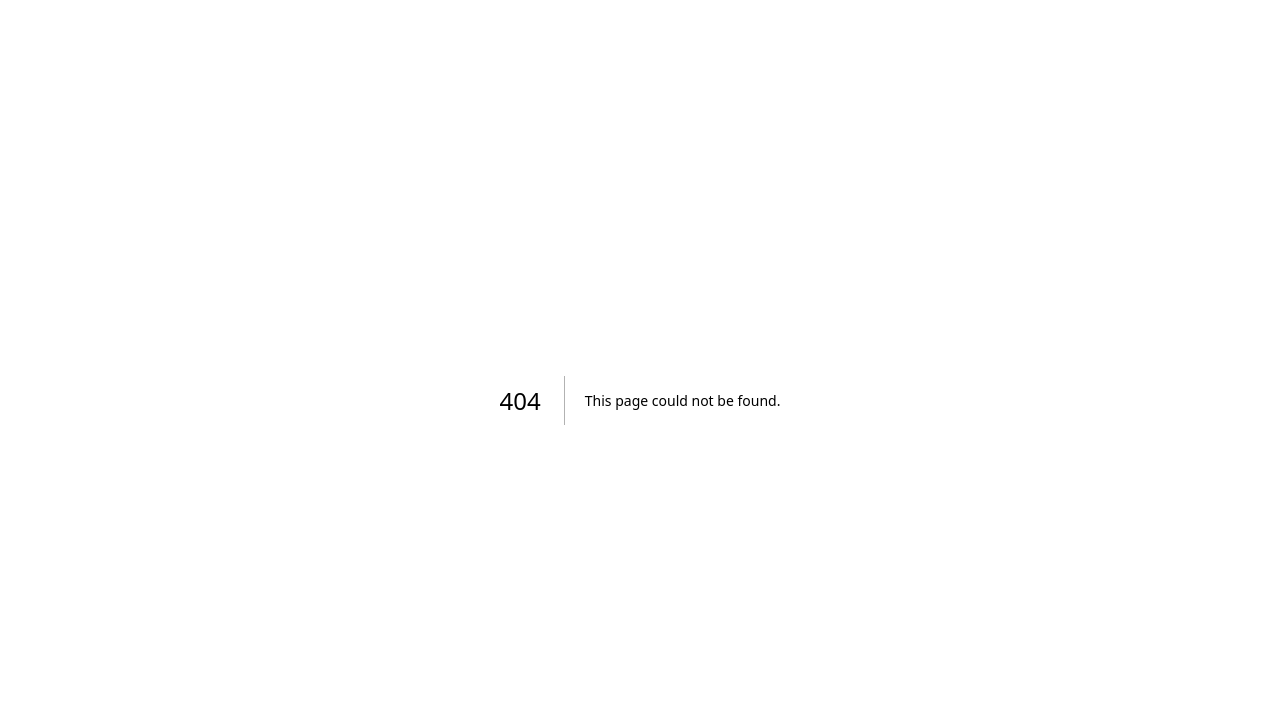
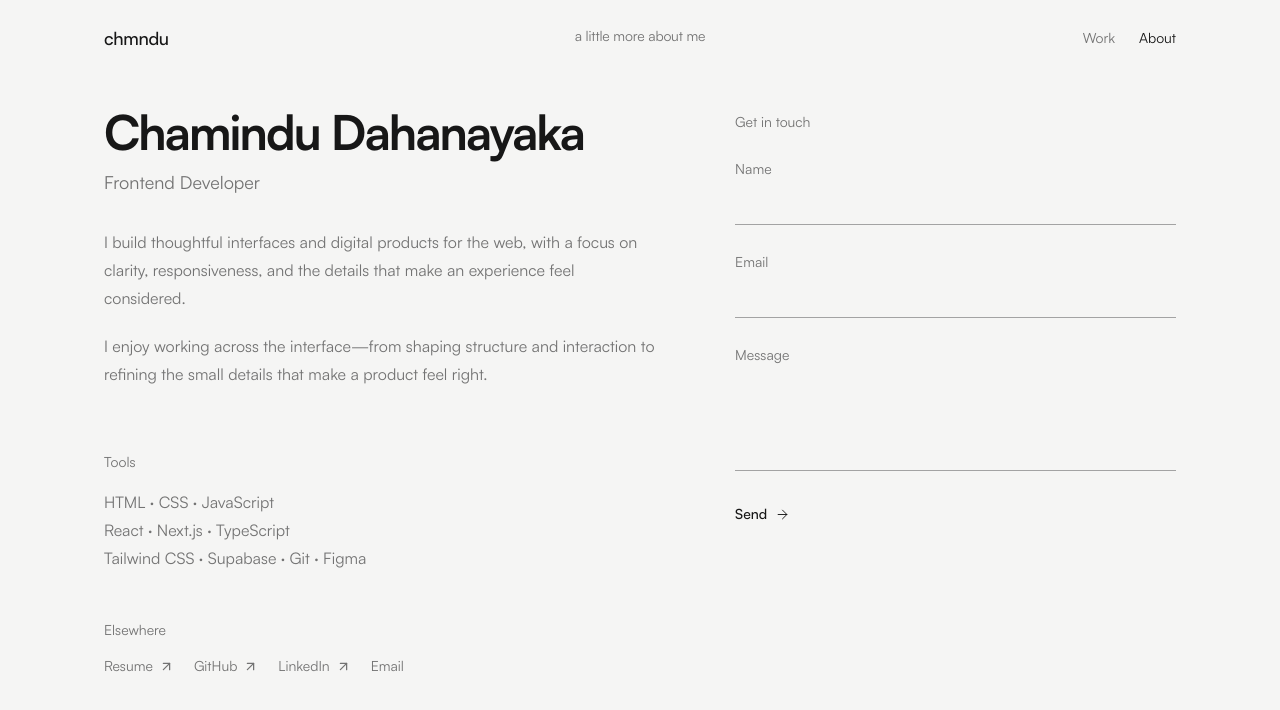
Before and after one commit to chmndu/chmndu-portfolio, a Next.js app: page /about in a window 1280 px wide. Before the commit this address had no page. Shown: the top 710 px of the page. Built offline with nearby package versions, Linux system fonts and the light colour scheme.

Commit message:
build about page and contact form

```diff
--- a/package.json
+++ b/package.json
@@ -9,6 +9,7 @@
     "lint": "eslint"
   },
   "dependencies": {
+    "@formspree/react": "^3.0.0",
     "framer-motion": "^13.1.1",
     "lucide-react": "^1.34.0",
     "next": "16.3.2",
--- /dev/null
+++ b/src/app/about/page.tsx
@@ -0,0 +1,96 @@
+import SiteHeader from "@/components/site-header";
+import { ArrowUpRight } from "lucide-react";
+import ContactForm from "@/components/contact-form";
+
+export default function AboutPage() {
+    return (
+        <main className="mx-auto min-h-screen w-full max-w-[1120px] px-6 pb-6">
+            <SiteHeader />
+
+            <div className="mt-2 grid gap-16 md:mt-8 md:grid-cols-[1fr_0.8fr] md:gap-20">
+                <div>
+                    <section className="max-w-2xl">
+                        <h1 className="text-4xl font-bold tracking-[-0.04em] sm:text-5xl">
+                            Chamindu Dahanayaka
+                        </h1>
+
+                        <p className="mt-3 text-lg text-muted">
+                            Frontend Developer
+                        </p>
+
+                        <div className="mt-8 max-w-xl space-y-5 text-base leading-7 text-muted">
+                            <p>
+                                I build thoughtful interfaces and digital products for the web,
+                                with a focus on clarity, responsiveness, and the details that make
+                                an experience feel considered.
+                            </p>
+
+                            <p>
+                                I enjoy working across the interface—from shaping structure and
+                                interaction to refining the small details that make a product feel
+                                right.
+                            </p>
+                        </div>
+                    </section>
+
+                    <section className="mt-16">
+                        <h2 className="text-sm text-muted">Tools</h2>
+
+                        <p className="mt-4 max-w-xl text-base leading-7 text-muted">
+                            HTML · CSS · JavaScript
+                            <br />
+                            React · Next.js · TypeScript
+                            <br />
+                            Tailwind CSS · Supabase · Git · Figma
+                        </p>
+                    </section>
+
+                    <section className="mt-12">
+                        <h2 className="text-sm text-muted">Elsewhere</h2>
+
+                        <div className="mt-4 flex flex-wrap items-center gap-x-5 gap-y-3 text-sm">
+                            <a
+                                href="#"
+                                target="_blank"
+                                rel="noopener noreferrer"
+                                className="inline-flex cursor-pointer items-center gap-1.5 text-muted transition-colors hover:text-accent-deep active:text-accent"
+                            >
+                                Resume
+                                <ArrowUpRight size={15} strokeWidth={2} />
+                            </a>
+
+                            <a
+                                href="https://github.com/chmndu"
+                                target="_blank"
+                                rel="noopener noreferrer"
+                                className="inline-flex cursor-pointer items-center gap-1.5 text-muted transition-colors hover:text-accent-deep active:text-accent"
+                            >
+                                GitHub
+                                <ArrowUpRight size={15} strokeWidth={2} />
+                            </a>
+
+                            <a
+                                href="https://www.linkedin.com/in/chamindudahanayaka/"
+                                target="_blank"
+                                rel="noopener noreferrer"
+                                className="inline-flex cursor-pointer items-center gap-1.5 text-muted transition-colors hover:text-accent-deep active:text-accent"
+                            >
+                                LinkedIn
+                                <ArrowUpRight size={15} strokeWidth={2} />
+                            </a>
+
+                            <a
+                                href="mailto:chamindud.dahanayaka@gmail.com"
+                                className="cursor-pointer text-muted transition-colors hover:text-accent-deep active:text-accent"
+                            >
+                                Email
+                            </a>
+                        </div>
+                    </section>
+                </div>
+
+                <ContactForm />
+            </div>
+        </main>
+    );
+}
--- /dev/null
+++ b/src/components/contact-form.tsx
@@ -0,0 +1,105 @@
+"use client";
+
+import { useForm } from "@formspree/react";
+import { ArrowRight } from "lucide-react";
+
+export default function ContactForm() {
+  const [state, handleSubmit] = useForm("xpwpgyyw");
+
+  if (state.succeeded) {
+    return (
+      <section className="md:pt-1">
+        <h2 className="text-sm text-muted">Get in touch</h2>
+
+        <div className="mt-6 min-h-[180px]">
+          <p className="text-base text-foreground">
+            Thanks — your message has been sent.
+          </p>
+
+          <p className="mt-2 text-sm leading-6 text-muted">
+            I&apos;ll get back to you soon.
+          </p>
+        </div>
+      </section>
+    );
+  }
+
+  return (
+    <section className="md:pt-1">
+      <h2 className="text-sm text-muted">Get in touch</h2>
+
+      <form
+        onSubmit={handleSubmit}
+        className="mt-6 max-w-md space-y-6"
+      >
+        <div>
+          <label
+            htmlFor="name"
+            className="text-sm text-muted"
+          >
+            Name
+          </label>
+
+          <input
+            id="name"
+            name="name"
+            type="text"
+            required
+            className="mt-2 w-full border-b border-subtle bg-transparent py-2 text-sm outline-none transition-colors focus:border-accent"
+          />
+        </div>
+
+        <div>
+          <label
+            htmlFor="email"
+            className="text-sm text-muted"
+          >
+            Email
+          </label>
+
+          <input
+            id="email"
+            name="email"
+            type="email"
+            required
+            className="mt-2 w-full border-b border-subtle bg-transparent py-2 text-sm outline-none transition-colors focus:border-accent"
+          />
+        </div>
+
+        <div>
+          <label
+            htmlFor="message"
+            className="text-sm text-muted"
+          >
+            Message
+          </label>
+
+          <textarea
+            id="message"
+            name="message"
+            rows={4}
+            required
+            className="mt-2 w-full resize-none border-b border-subtle bg-transparent py-2 text-sm outline-none transition-colors focus:border-accent"
+          />
+        </div>
+
+        {state.errors && (
+          <p className="text-sm text-muted" role="alert">
+            Something went wrong. Please try again.
+          </p>
+        )}
+
+        <button
+          type="submit"
+          disabled={state.submitting}
+          className="inline-flex cursor-pointer items-center gap-2 text-sm font-medium transition-colors hover:text-accent-deep active:text-accent disabled:cursor-not-allowed disabled:opacity-40"
+        >
+          {state.submitting ? "Sending..." : "Send"}
+          {!state.submitting && (
+            <ArrowRight size={15} strokeWidth={1.5} />
+          )}
+        </button>
+      </form>
+    </section>
+  );
+}
--- a/src/components/context-display.tsx
+++ b/src/components/context-display.tsx
@@ -1,8 +1,14 @@
-export default function ContextDisplay() {
+type ContextDisplayProps = {
+  text: string;
+};
+
+export default function ContextDisplay({
+  text,
+}: ContextDisplayProps) {
   return (
     <div className="h-6 overflow-hidden">
       <p className="text-sm tracking-[-0.01em] text-muted">
-        building digital products for the web
+        {text}
       </p>
     </div>
   );
--- a/src/components/site-header.tsx
+++ b/src/components/site-header.tsx
@@ -1,7 +1,15 @@
+"use client";
+
 import Link from "next/link";
+import { usePathname } from "next/navigation";
 import ContextDisplay from "@/components/context-display";
 
 export default function SiteHeader() {
+  const pathname = usePathname();
+
+  const isWorkActive = pathname === "/";
+  const isAboutActive = pathname === "/about";
+
   return (
     <header className="grid grid-cols-[1fr_auto] items-center py-6 md:grid-cols-[1fr_auto_1fr]">
       <Link
@@ -14,21 +22,29 @@ export default function SiteHeader() {
       <nav className="flex items-center gap-6 justify-self-end text-sm md:col-start-3">
         <Link
           href="/"
-          className="cursor-pointer transition-colors hover:text-accent-deep active:text-accent"
+          className={`cursor-pointer transition-colors hover:text-accent-deep active:text-accent ${isWorkActive ? "text-foreground" : "text-muted"
+            }`}
         >
           Work
         </Link>
 
         <Link
           href="/about"
-          className="cursor-pointer text-muted transition-colors hover:text-accent-deep active:text-accent"
+          className={`cursor-pointer transition-colors hover:text-accent-deep active:text-accent ${isAboutActive ? "text-foreground" : "text-muted"
+            }`}
         >
           About
         </Link>
       </nav>
 
       <div className="col-span-2 mt-7 justify-self-start md:col-span-1 md:col-start-2 md:row-start-1 md:mt-0 md:justify-self-center">
-        <ContextDisplay />
+        <ContextDisplay
+          text={
+            isAboutActive
+              ? "a little more about me"
+              : "building digital products for the web"
+          }
+        />
       </div>
     </header>
   );
```
Also changed, not shown: 1 other file (tests, documents, lock files or other folders).
